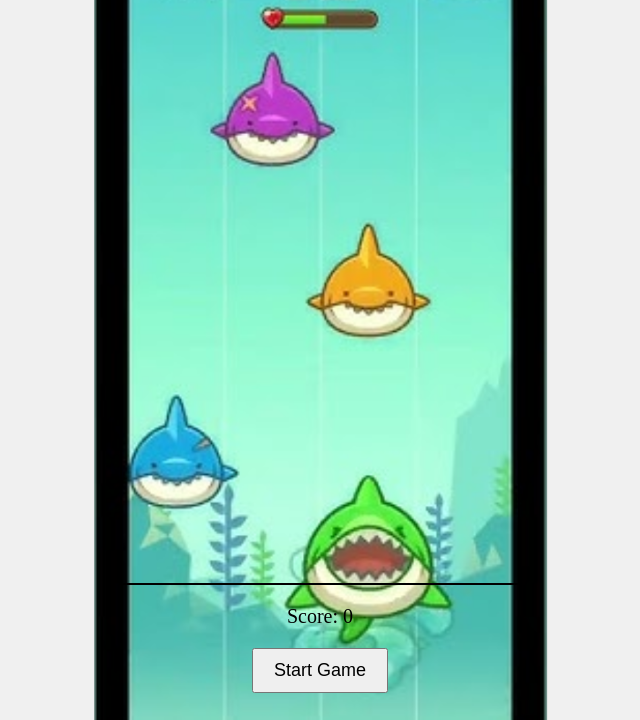
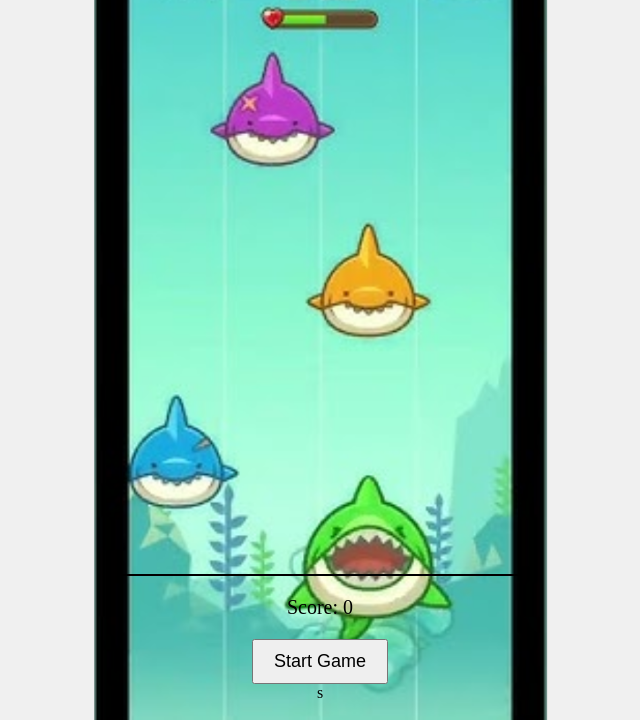
Before and after one commit to yjakey/pianotiles, a plain HTML site: page Index.html in a window 1280 px wide. Shown: the part 80-800 px from the top of the page, without its empty margins (320-960 px from the left). Drawn offline with Linux system fonts and the light colour scheme.

Commit message:
Update Index.html

```diff
--- a/Index.html
+++ b/Index.html
@@ -18,6 +18,6 @@
 <!-- 게임 HTML 파일에 추가 -->
     <audio id="background-music" src="neondreams.mp3" preload="auto" loop></audio>
 
-    <script src="script.js"></script>
+    <script src="script.js"></script>s
 </body>
 </html>
```
